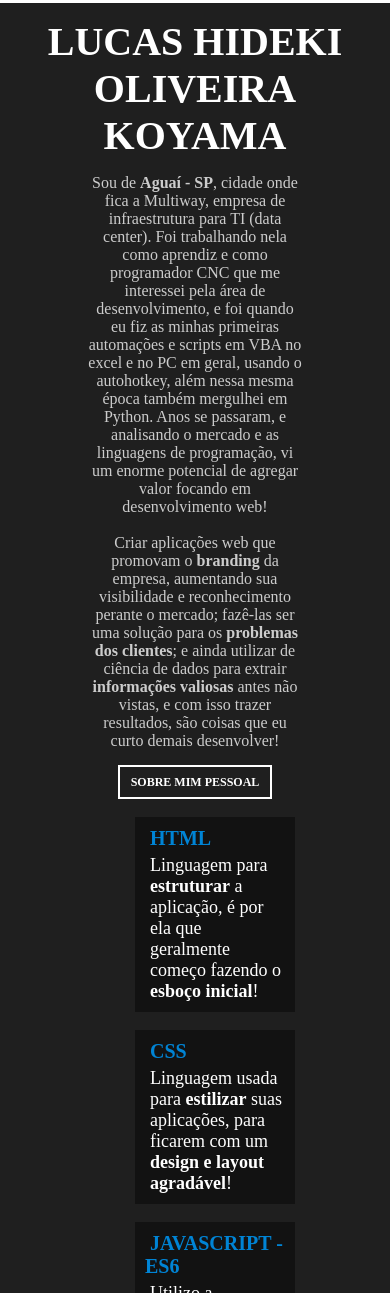
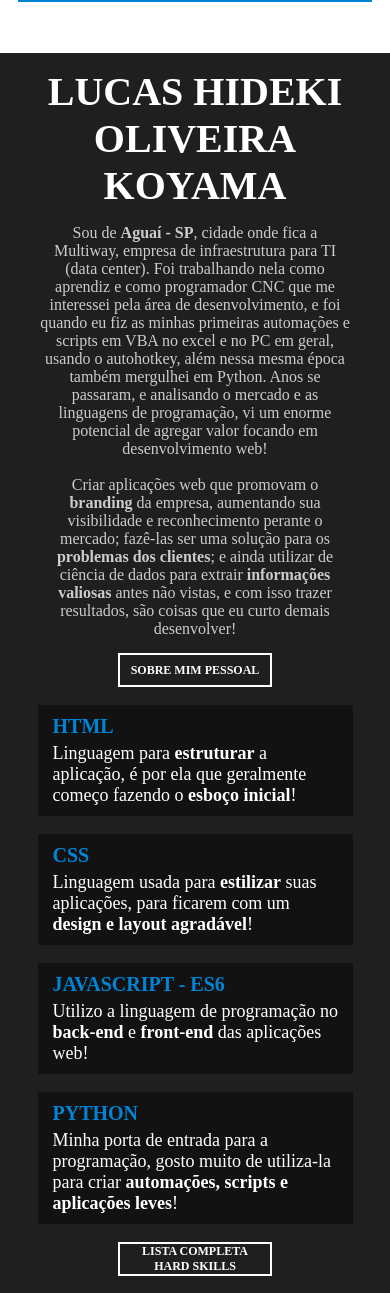
Before and after one commit to lucasKoyama/lucasKoyama.github.io, a plain HTML site: page index.html in a window 390 px wide. Shown: the part 707-2000 px from the top of the page. Drawn offline with Linux system fonts and the light colour scheme.

Commit message:
layout e responsividade melhorado

```diff
--- a/style.css
+++ b/style.css
@@ -64,7 +64,7 @@ a:hover {
 }
 
 .photo {
-    width: 500px;
+    width: 420px;
     height: 300px;
     display: flex;
     align-items: center;
@@ -110,19 +110,24 @@ h3 {
     font-weight: 600;
 }
 
-.aboutHardSkills {
-    margin-top: 25px;
-}
-
 .description {
     margin: auto;
     text-align: center;
     justify-content: center;
     align-items: center;
-    width: 55%;
+    width: 45%;
     height: 120%;
     margin-bottom: 15px;
     color: #CCCCCC;
+}
+
+.grid {
+    margin: auto;
+    width: 46%;
+    display: grid;
+    grid-template-rows: 45% 45%;
+    grid-template-columns: 1fr 1fr;
+    grid-gap: 15px;
 }
 
 .grid > div {
@@ -149,26 +154,8 @@ h3 {
     font-size: 18px;
 }
 
-.grid {
-    margin: auto;
-    grid-template: repeat(2, 1fr) / repeat(2, 1fr);
-    width: 40%;
-}
-
-.html {
-    grid-area: 1 / 1 / 2 / 2;
-}
-
-.css {
-    grid-area: 1 / 2 / 2 / 3;
-}
-
-.js {
-    grid-area: 2 / 1 / 3 / 2;
-}
-
-.python {
-    grid-area: 2 / 2 / 3 / 3;
+.aboutHardSkills {
+    margin-top: 15px;
 }
 
 .projects {
@@ -201,7 +188,7 @@ h3 {
 
 .followMe {
     background-color: #F0F0F0;
-    padding-bottom: 20px;
+    padding-bottom: 10px;
 }
 
 .followMe > h3 {
@@ -214,6 +201,42 @@ h3 {
     margin-left: 15px;
 }
 
+@media ( max-width : 600px ) {
+
+    li > a {
+        font-size: 18px;
+    }
+
+    ul > li {
+        margin-top: 25px;
+    }
+
+    .me {
+        margin: 25px;
+    }
+
+    .photo > img {
+        width: 100%;
+    }
+
+    .description {
+        width: 80%;
+    }
+
+    .grid {
+        width: 90%;
+        display: block;
+    }
+
+    .grid > div {
+        width: auto;
+    }
+
+    .grid-projects > div {
+        width: 70%;
+    }
+}
+
 /* {
     outline: red solid 1px;
 }*/
```
